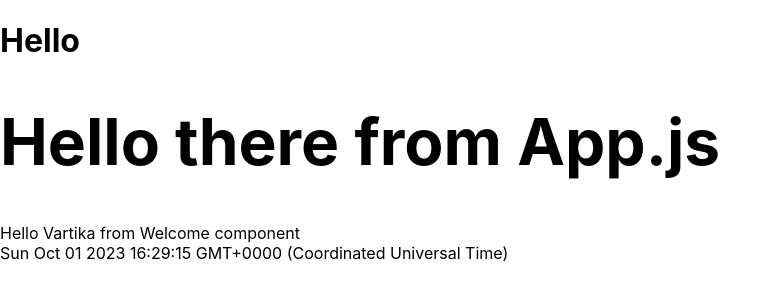
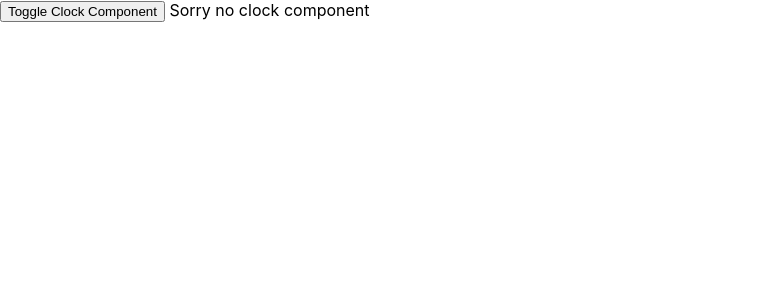
Before and after one commit to Vartika2207/React-Begin, a React (Create React App) app: page / in a window 1280 px wide. Shown: the top 300 px of the page, without its empty margins (0-781 px from the left). Built offline with nearby package versions, Linux system fonts and the light colour scheme.

Commit message:
event handling

```diff
--- a/src/App.js
+++ b/src/App.js
@@ -1,20 +1,31 @@
 // import logo from './logo.svg';
 // import './App.css';
+import { useState } from "react";
 import Clock from "./components/Clock";
 import Welcome from "./components/Welcome";
 
+
 function App() {
+
+  const [flag, setFlag] = useState(false);
 
   const element = <h1>Hello there from App.js</h1>
   const userInfo = {
     firstname: 'Vartika',
     lastname: 'Shakya'
+  };
+
+  const toggle = () => {
+    console.log("toggle clicked");
+    setFlag(initial => !initial);
   }
   return (
     <div>
-     <h1>Hello {element}</h1>
-     <Welcome user = {userInfo}/>
-     <Clock/>
+      {/* below line can also be executed as onClick={() => setFlag(flag=>!flag)} */}
+      <button onClick={toggle}>Toggle Clock Component</button>
+     {/* <h1>Hello {element}</h1>
+     <Welcome user = {userInfo}/> */}
+     {flag ? <Clock/> : " Sorry no clock component"}
     </div>
   );
 }
--- a/src/components/Clock.js
+++ b/src/components/Clock.js
@@ -4,10 +4,9 @@ import React, {useState, useEffect} from 'react'
 function Clock() {
 
     const [time, setTime] = useState(new Date().toString());
-    const [flag, setFlag] = useState(false);
 
     useEffect(() => {
-        console.log("component updated");
+        console.log("component updated or mounted");
         const interval = setInterval(showDate, 1000);
 
         // cleanup when component is unmounted
```
